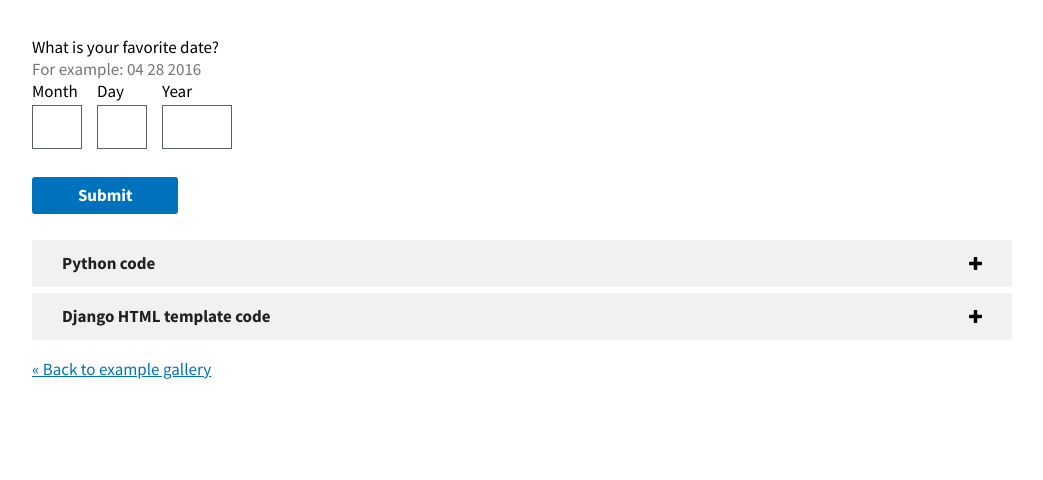
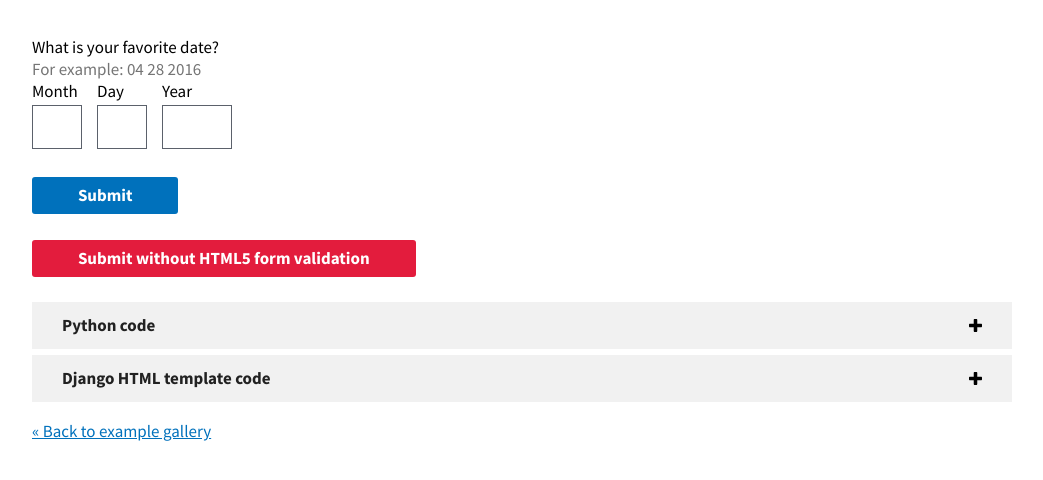
Before and after one commit to 18F/django-uswds-forms, a Django app: page /example/date in a window 1280 px wide. Shown: the part 278-758 px from the top of the page, without its empty margins (118-1161 px from the left). Run offline with Django 3.2, Linux system fonts and the light colour scheme.

Commit message:
Add more 'submit w/o html5 form validation' buttons

```diff
--- a/example/app/templates/examples/date.html
+++ b/example/app/templates/examples/date.html
@@ -4,4 +4,7 @@
   {% csrf_token %}
   {{ form.as_fieldsets }}
   <button type="submit">Submit</button>
+  <button type="submit" class="usa-button-secondary" formnovalidate>
+    Submit without HTML5 form validation
+  </button>
 </form>
--- a/example/app/templates/examples/radios.html
+++ b/example/app/templates/examples/radios.html
@@ -4,4 +4,7 @@
   {% csrf_token %}
   {{ form.as_fieldsets }}
   <button type="submit">Submit</button>
+  <button type="submit" class="usa-button-secondary" formnovalidate>
+    Submit without HTML5 form validation
+  </button>
 </form>
```
